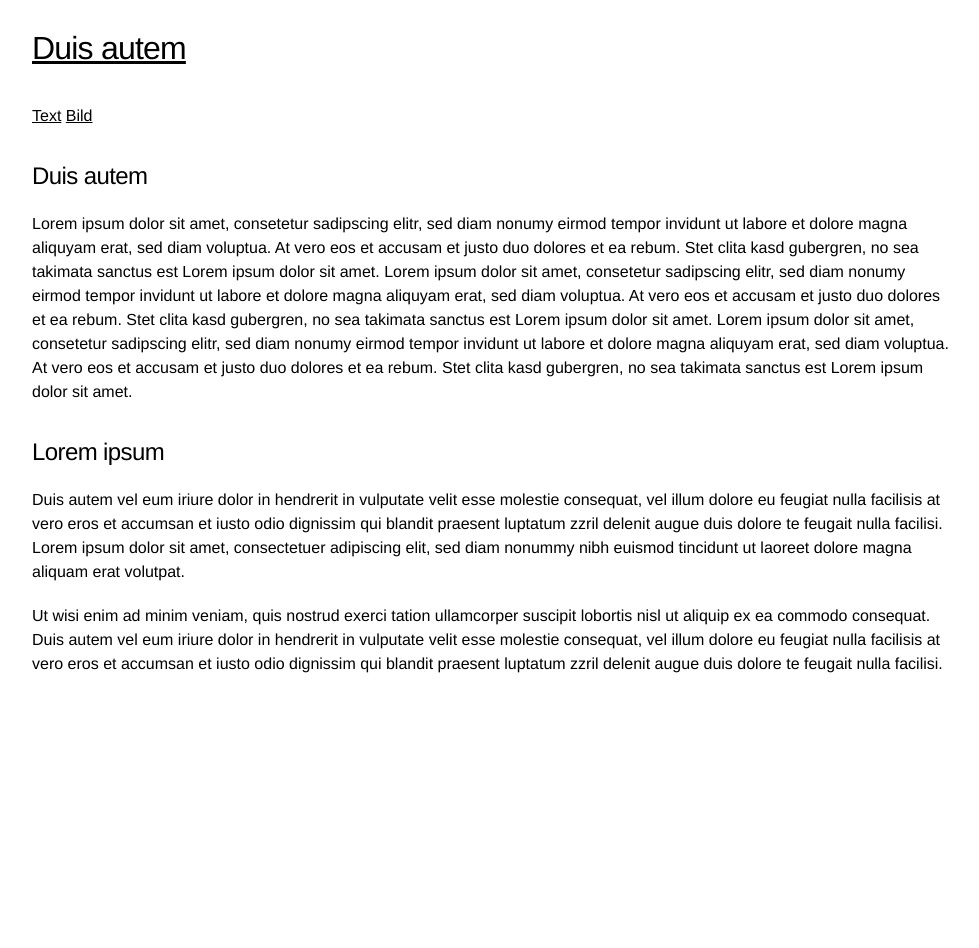
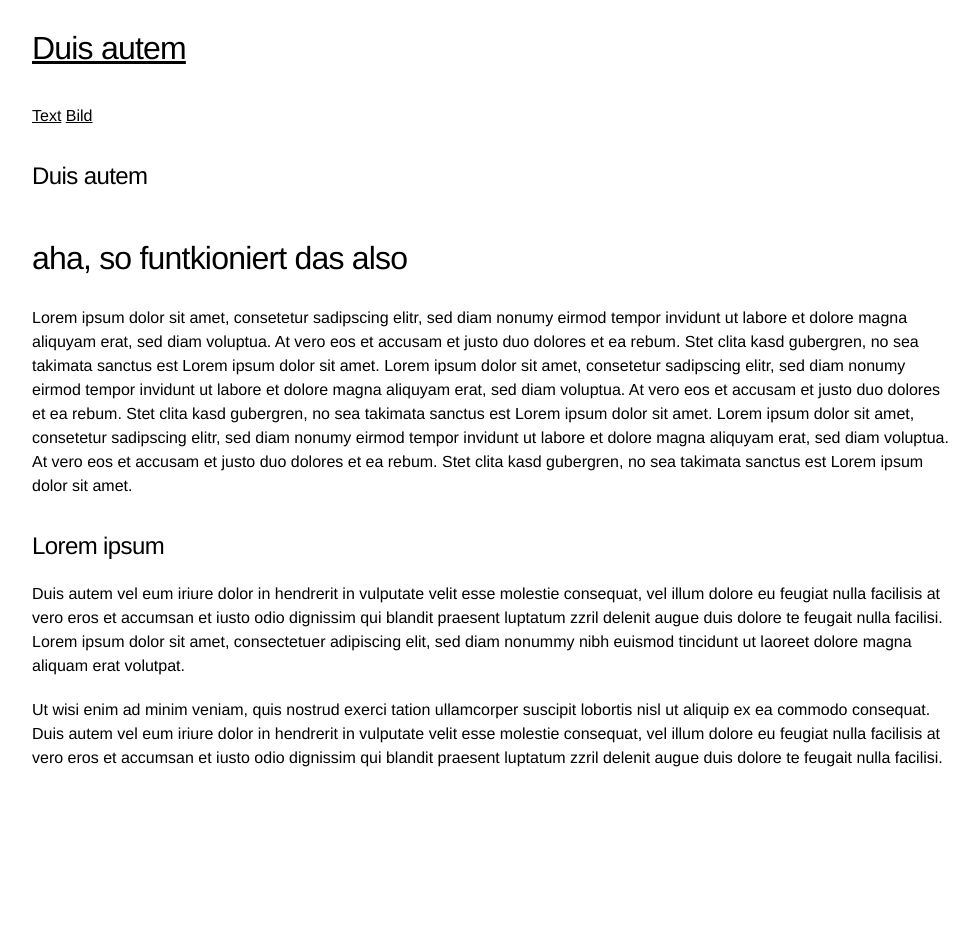
Before and after one commit to jan-ter/gbbsv.github.io, a Jekyll site: the page built from index.md, in a window 1280 px wide. Shown: the whole page, without its empty margins (146-1125 px from the left). Built offline with Jekyll 4.4.1, drawn with Linux system fonts in a browser that asks for light colours; our own code applies the rules of GitHub Pages for plain Markdown files.

Commit message:
Update index.md

```diff
--- a/index.md
+++ b/index.md
@@ -3,6 +3,7 @@ layout: default
 ---
 
 ## Duis autem
+# aha, so funtkioniert das also
 
 Lorem ipsum dolor sit amet, consetetur sadipscing elitr, sed diam nonumy eirmod tempor invidunt ut labore et dolore magna aliquyam erat, sed diam voluptua. At vero eos et accusam et justo duo dolores et ea rebum. Stet clita kasd gubergren, no sea takimata sanctus est Lorem ipsum dolor sit amet. Lorem ipsum dolor sit amet, consetetur sadipscing elitr, sed diam nonumy eirmod tempor invidunt ut labore et dolore magna aliquyam erat, sed diam voluptua. At vero eos et accusam et justo duo dolores et ea rebum. Stet clita kasd gubergren, no sea takimata sanctus est Lorem ipsum dolor sit amet. Lorem ipsum dolor sit amet, consetetur sadipscing elitr, sed diam nonumy eirmod tempor invidunt ut labore et dolore magna aliquyam erat, sed diam voluptua. At vero eos et accusam et justo duo dolores et ea rebum. Stet clita kasd gubergren, no sea takimata sanctus est Lorem ipsum dolor sit amet.
 
```
